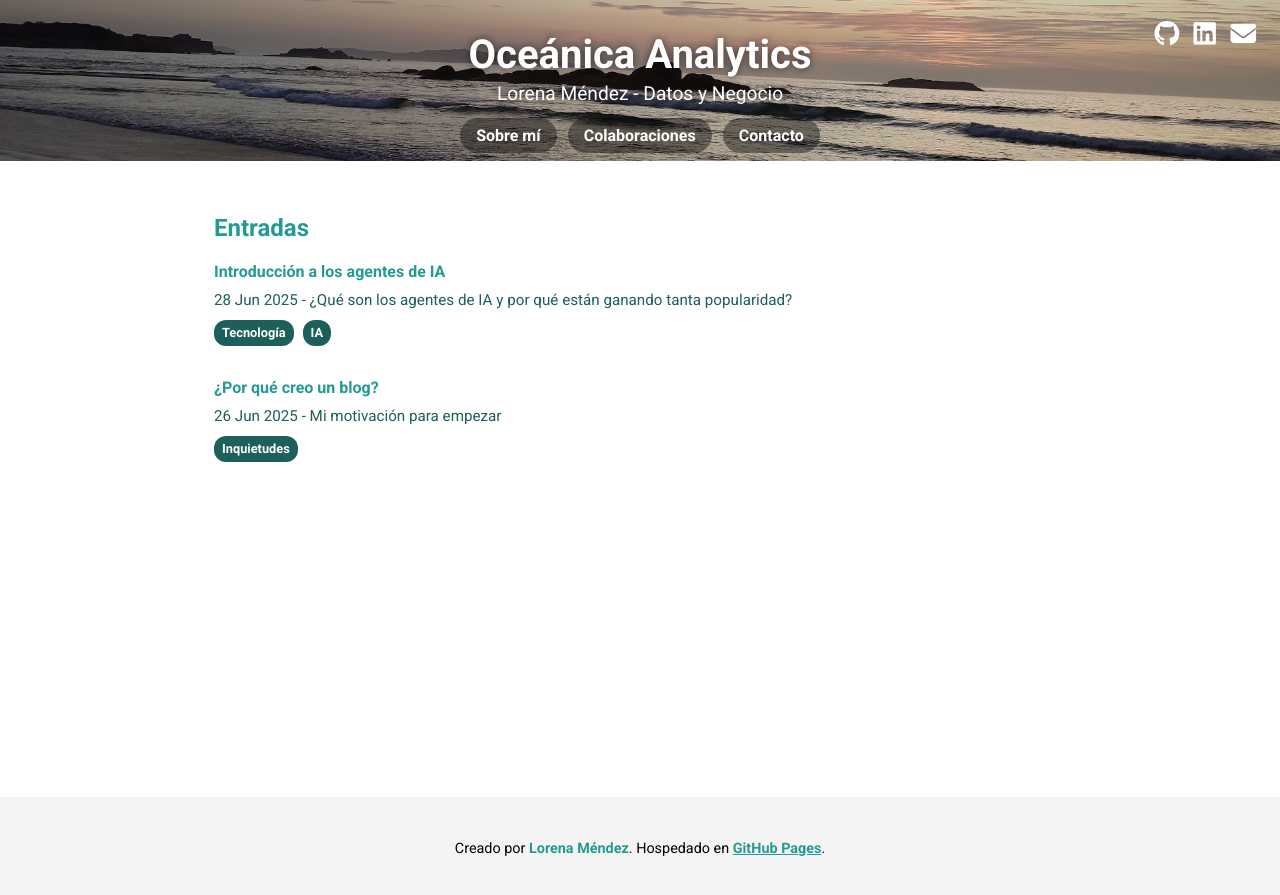
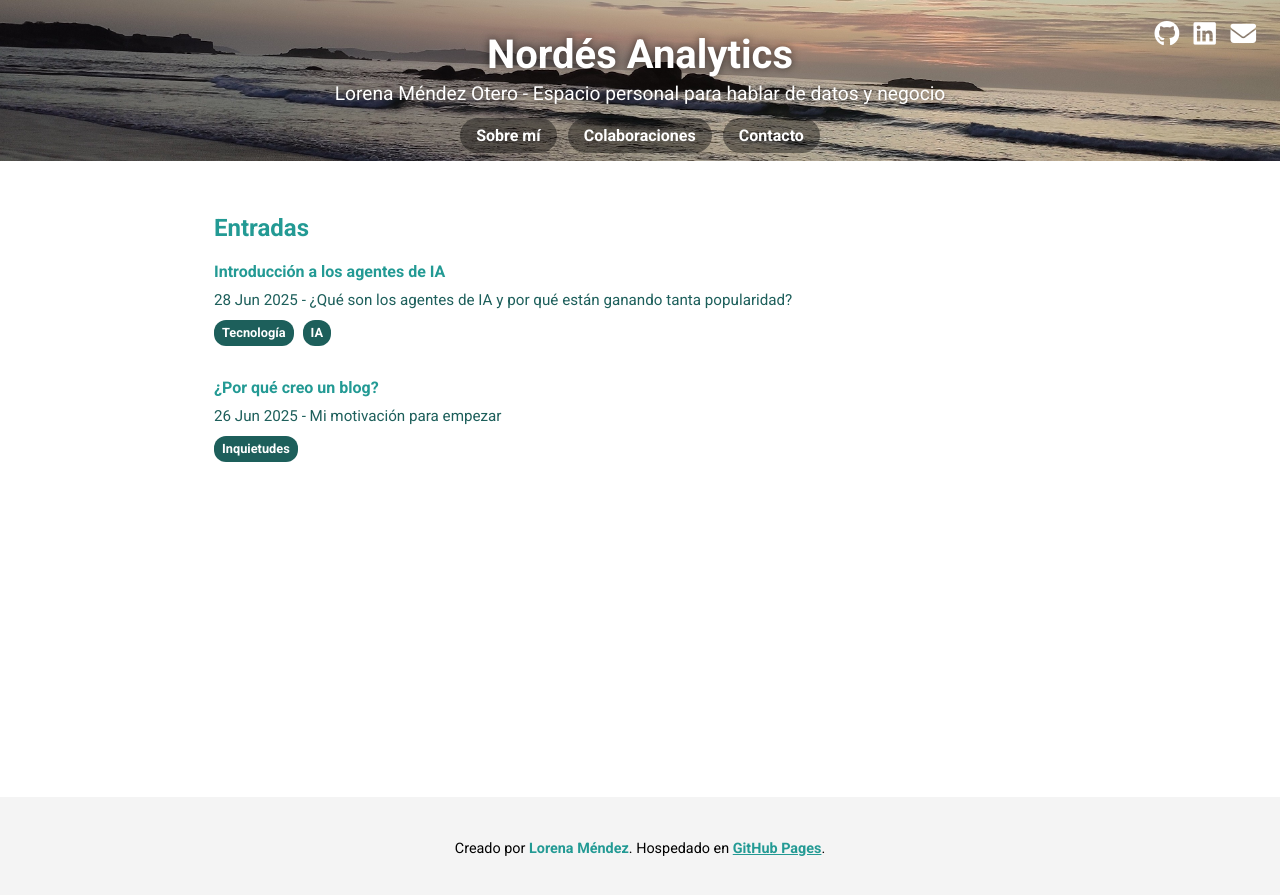
Before and after one commit to lmendezotero/lmendezotero.github.io, a Jekyll site: the page built from index.md, in a window 1280 px wide. Shown: the top 895 px of the page. Built offline with Jekyll 4.4.1, drawn with Linux system fonts in a browser that asks for light colours; the list of posts is cut into pages by our own code.

Commit message:
Update _config.yml

```diff
--- a/_config.yml
+++ b/_config.yml
@@ -1,5 +1,5 @@
-title: "Oceánica Analytics"
-description: "Lorena Méndez - Datos y Negocio"
+title: "Nordés Analytics"
+description: "Lorena Méndez Otero - Espacio personal para hablar de datos y negocio"
 author: Lorena Méndez
 logo: "/assets/images/fondo_web.jpg"
 header_image: /assets/images/fondo_web.jpg
```
